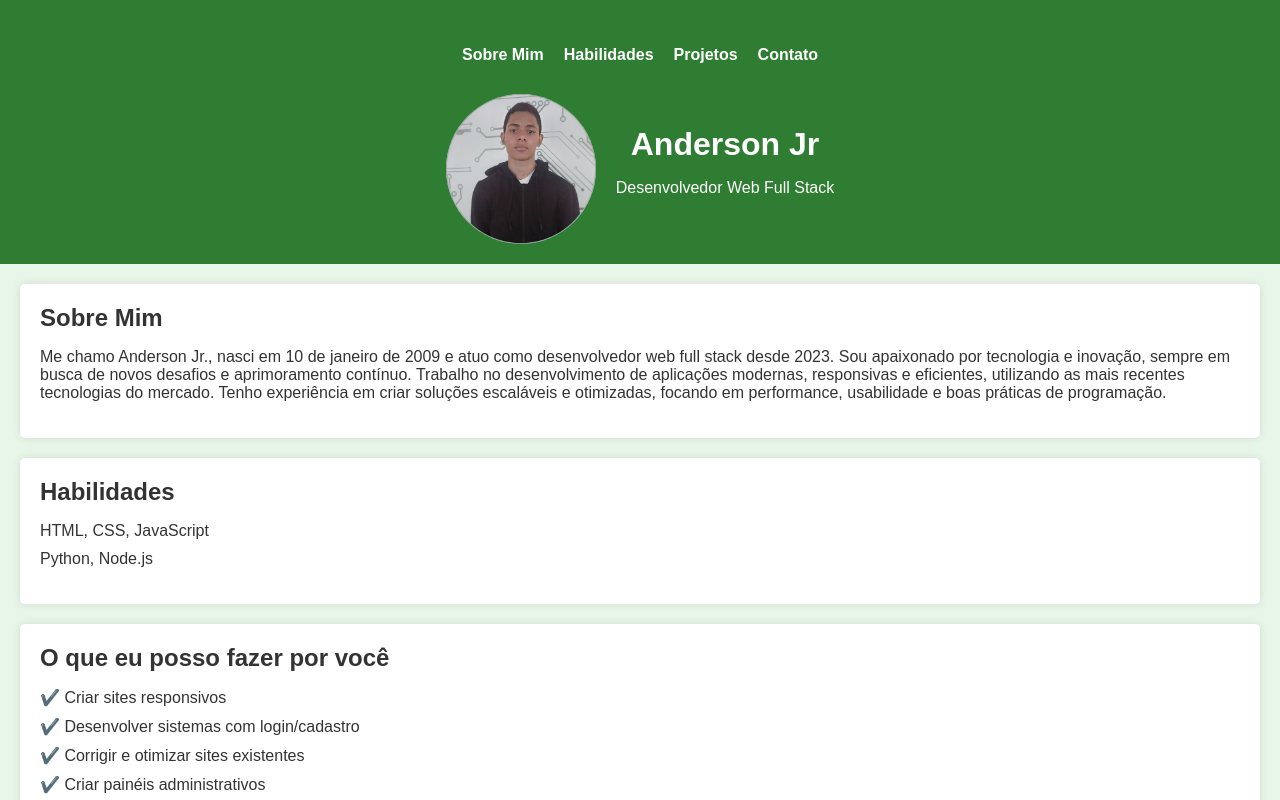
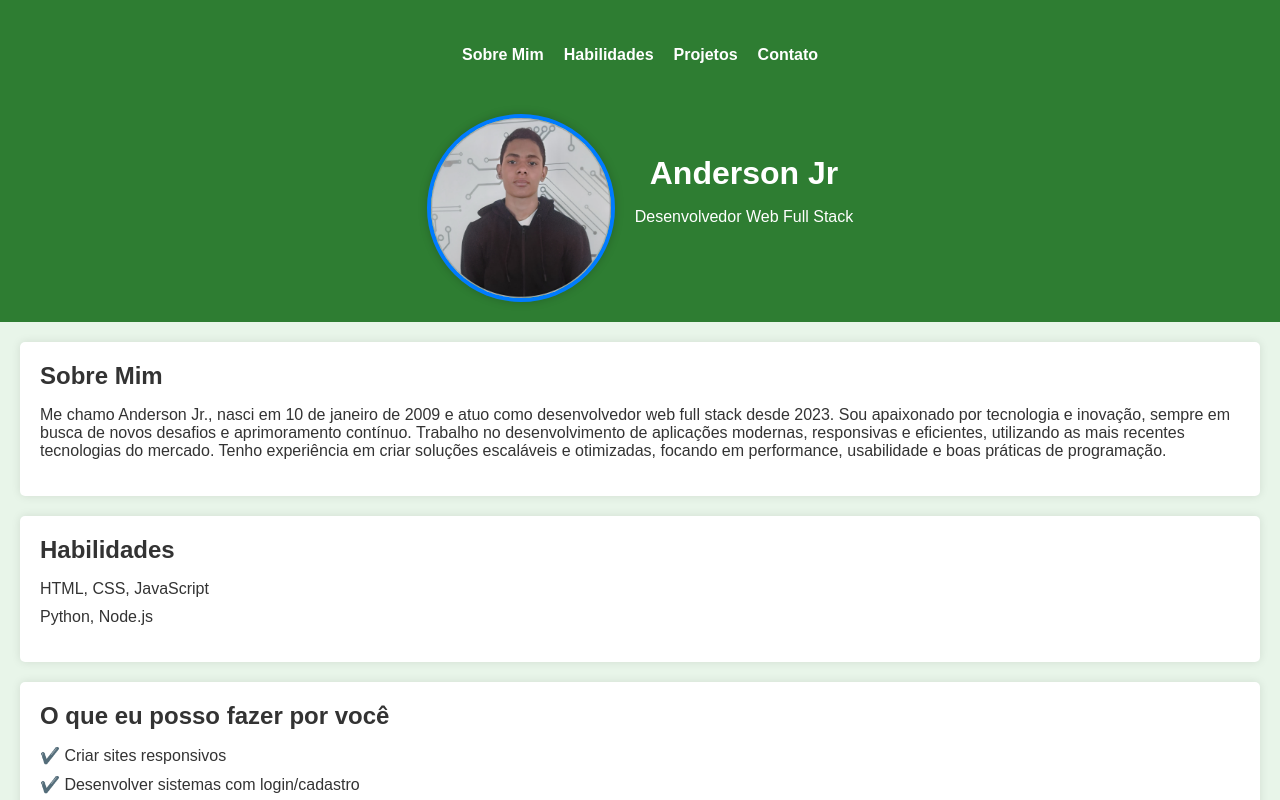
Before and after one commit to andersonjr667/Portifolio, a plain HTML site: page index.html in a window 1280 px wide. Shown: the top 800 px of the page. Drawn offline with Linux system fonts and the light colour scheme.

Commit message:
Update index.html

```diff
--- a/index.html
+++ b/index.html
@@ -9,6 +9,17 @@
     <link rel="icon" type="image/x-icon" href="favicon.ico">
     <title>Portfólio - Anderson Jr</title>
     <link rel="stylesheet" href="styles.css">
+      <style>
+    .profile-img {
+      width: 180px;
+      height: 180px;
+      border-radius: 50%;
+      object-fit: cover;
+      border: 4px solid #007bff;
+      box-shadow: 0 0 10px rgba(0, 0, 0, 0.2);
+      margin-top: 20px;
+    }
+  </style>
 </head>
 <body>
     <header>
```
